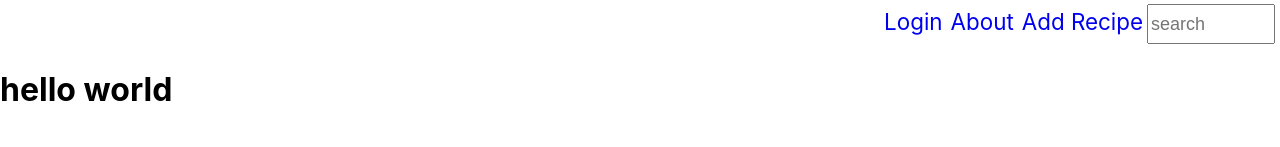
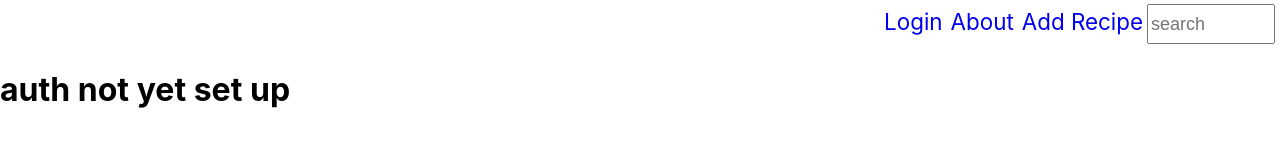
Before and after one commit to Secret-Family-Recipe-Book/secret-recipe-book-frontend, a React (Create React App) app in the folder recipebook/: page /add in a window 1280 px wide. Shown: the part 181-328 px from the top of the page. Built offline with nearby package versions, Linux system fonts and the light colour scheme.

Commit message:
made a change to requireauth component. however, it is not yet set up

```diff
--- a/recipebook/src/components/RequireAuth.js
+++ b/recipebook/src/components/RequireAuth.js
@@ -2,7 +2,7 @@ import React from 'react'
 
 const RequireAuth = () => {
     return (
-        <h1>hello world</h1>
+        <h1>auth not yet set up</h1>
     )
 }
 
```
